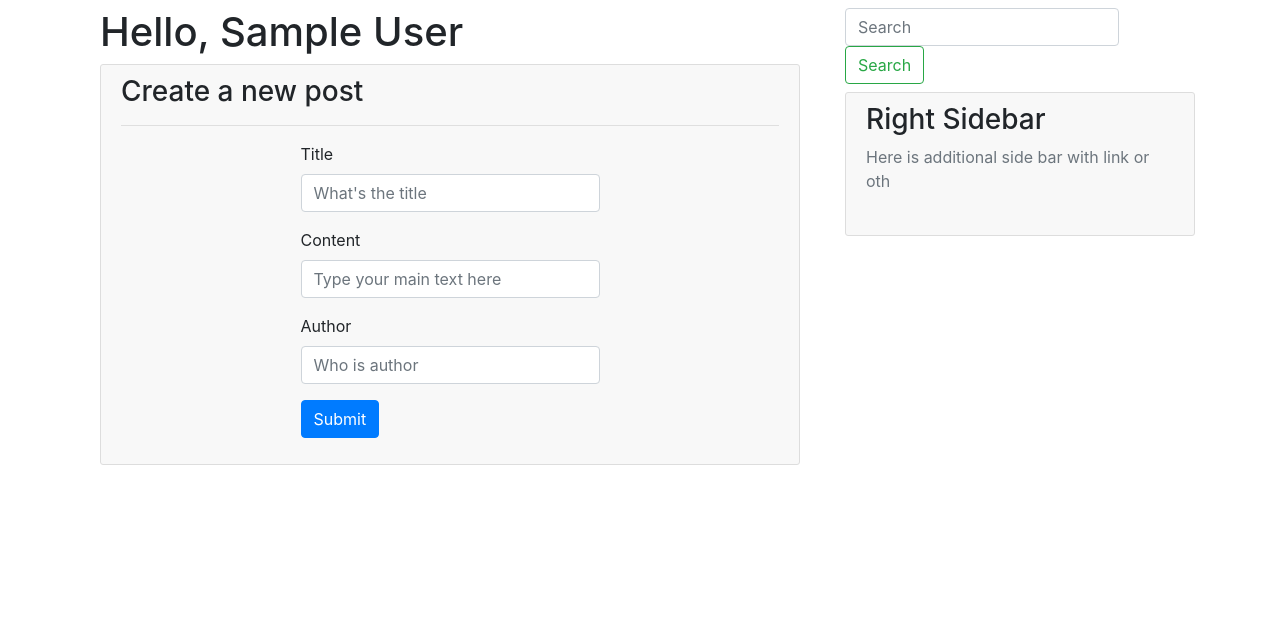
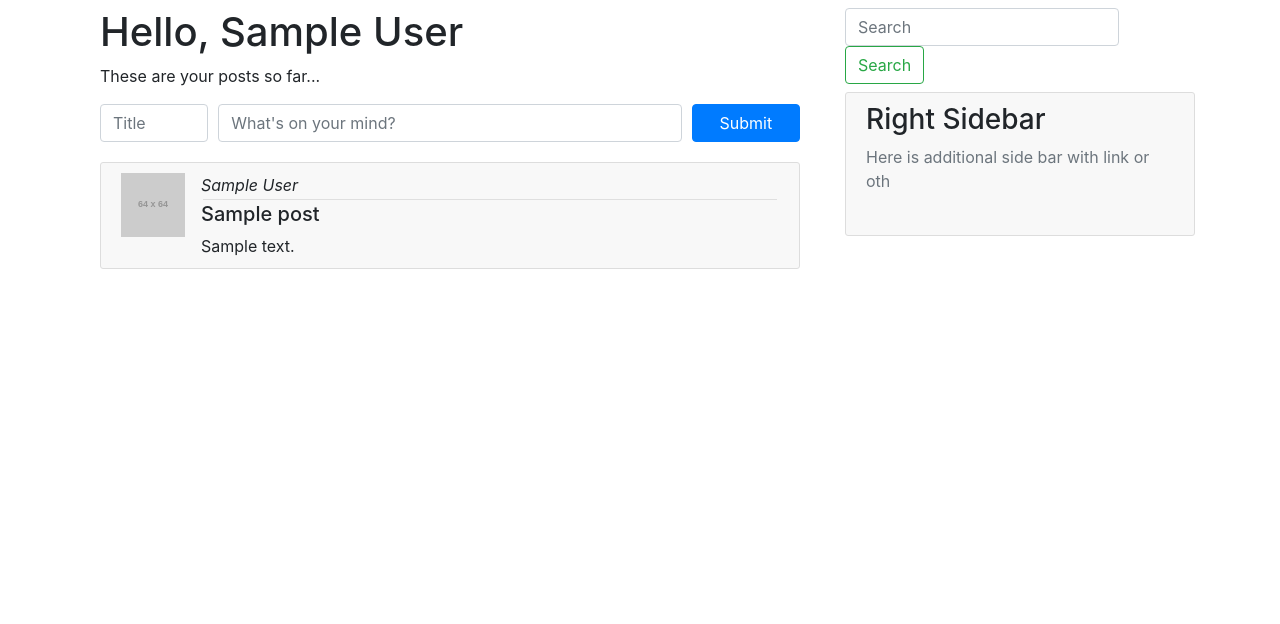
Before and after one commit to chazyua/Flask-Blog-1-Repo, a Flask app: page /profile in a window 1280 px wide. Shown: the part 56-680 px from the top of the page. Run offline with Flask 2, Linux system fonts and the light colour scheme; a user stored in the database is signed in; tables that the repository leaves empty hold one stand-in row (values such as "Sample post"); grey boxes labelled with a size stand in for pictures from a placeholder-image service; some libraries are stand-ins or nearby versions.

Commit message:
Profile post for current user, All posts at index page, small visual changes

```diff
--- a/app/forms.py
+++ b/app/forms.py
@@ -17,7 +17,6 @@ class LoginForm(FlaskForm):
     submit = SubmitField('Submit')
 
 class PostForm(FlaskForm):
-    title = StringField('Title', validators=[DataRequired()])
+    title  = StringField('Title', validators=[DataRequired()])
     content = StringField('Content', validators=[DataRequired()])
-    author = StringField('Author', validators=[DataRequired()])
     submit = SubmitField('Submit')
--- a/app/routes.py
+++ b/app/routes.py
@@ -9,7 +9,7 @@ from werkzeug.urls import url_parse
 @app.route("/") # the home route
 def index():
     context = {
-        'names' : ['Derek', 'Artem', 'Lakshmi', 'Vick', 'Shibani']
+        'posts' : Post.query.all()
     }
     return render_template('index.html', **context)
 
@@ -74,36 +74,16 @@ def profile():
     form = PostForm()
     context = {
        'form': form,
-       'posts' : Post.query.all()
+       'posts' : User.query.get(current_user.id).posts.all()
     }
     if form.validate_on_submit():
-        p = Post(
-            title = form.title.data,
-            content = form.content.data,
-            author = form.author.data
-        )
-        db.session.add(p)
+        # p = Post(
+        #     title = form.title.data,
+        #     content = form.content.data,
+        #     author = form.author.data
+        # )
+        db.session.add(Post(user_id=current_user.id, content=form.content.data, title=form.title.data))
         db.session.commit()
-        flash('Post has been created', 'alert alert-info')
+        flash('Your post has been created', 'alert alert-success')
         return redirect(url_for('profile'))
-    return render_template('new_post.html', **context)
-
-# @app.route("/new_post", methods=['GET', 'POST'])
-# @login_required
-# def new_post():
-#     form = PostForm()
-#     context = {
-#        'form': form,
-#        'posts' : Post.query.all()
-#     }
-#     if form.validate_on_submit():
-#         p = Post(
-#             title = form.title.data,
-#             content = form.content.data,
-#             author = form.author.data
-#         )
-#         db.session.add(p)
-#         db.session.commit()
-#         flash('Post has been created', 'alert alert-info')
-#         return redirect(url_for('profile'))
-#     return render_template('new_post.html', **context)
+    return render_template('profile.html', **context)
--- a/app/static/css/main.css
+++ b/app/static/css/main.css
@@ -9,3 +9,11 @@
 .footer-nav {
     padding-top: 5rem;
 }
+
+.post-form {
+  padding-bottom: 20px;
+}
+
+.hrspacing {
+  margin: 2px;
+}
--- a/app/templates/profile.html
+++ b/app/templates/profile.html
@@ -3,22 +3,41 @@
 {% block content %}
 
 <h1>Hello, {{ current_user.name }}</h1>
-<p>These are your posts so far...
-<br>Want to create a <a href="{{ url_for('new_post') }}">New Post</a> ?
-</p>
+<p>These are your posts so far...</p>
+
+<form method="POST" action="{{ url_for('profile') }}">
+    {{ form.hidden_tag() }}
+    <div class="form-row post-form">
+        <div class="col-2">
+            {{ form.title(class="form-control", placeholder="Title") }}
+        </div>
+        <div class="col-8">
+            {{ form.content(class="form-control", placeholder="What's on your mind?") }}
+        </div>
+        <div class="col">
+            {{ form.submit(class="btn btn-primary btn-block", placeholder="Post") }}
+        </div>
+    </div>
+</form>
 
 {% if posts %}
 
-{% for post in posts %}
-    <div class="content-section">
-        <h3>{{ post.title }}</h3><hr>
-        {{ post.content }}<hr>
-        <i>{{ post.author }}</i><br>
-    </div>
-{% endfor %}
+    {% for post in posts %}
 
-{% else %}
-<h1>There's no posts available</h1>
+        <div class="media content-section">
+            <img src="https://placehold.it/64x64" class="mr-3", alt="..."><br>
+            <div class="media-body">
+                <i>{{ post.author.name }}</i><hr class="hrspacing">
+                <h5 class="mt-0">{{ post.title }}</h5>
+                {{ post.content }}
+            </div>
+        </div>
+
+    {% endfor %}
+
+    {% else %}
+    <h1>There's no posts available</h1>
 
 {% endif %}
+
 {% endblock %}
```
Also changed, not shown: app/models.py (+6 -1 lines), app/templates/index.html (+16 -7 lines), migrations/versions/7376d178cb35_intialize_db.py (renamed from migrations/versions/5884a5a358d8_remigrating.py, +14 -12 lines), migrations/versions/91a61c431122_deleted_author_field.py (added, +32 -0 lines), app.db.
